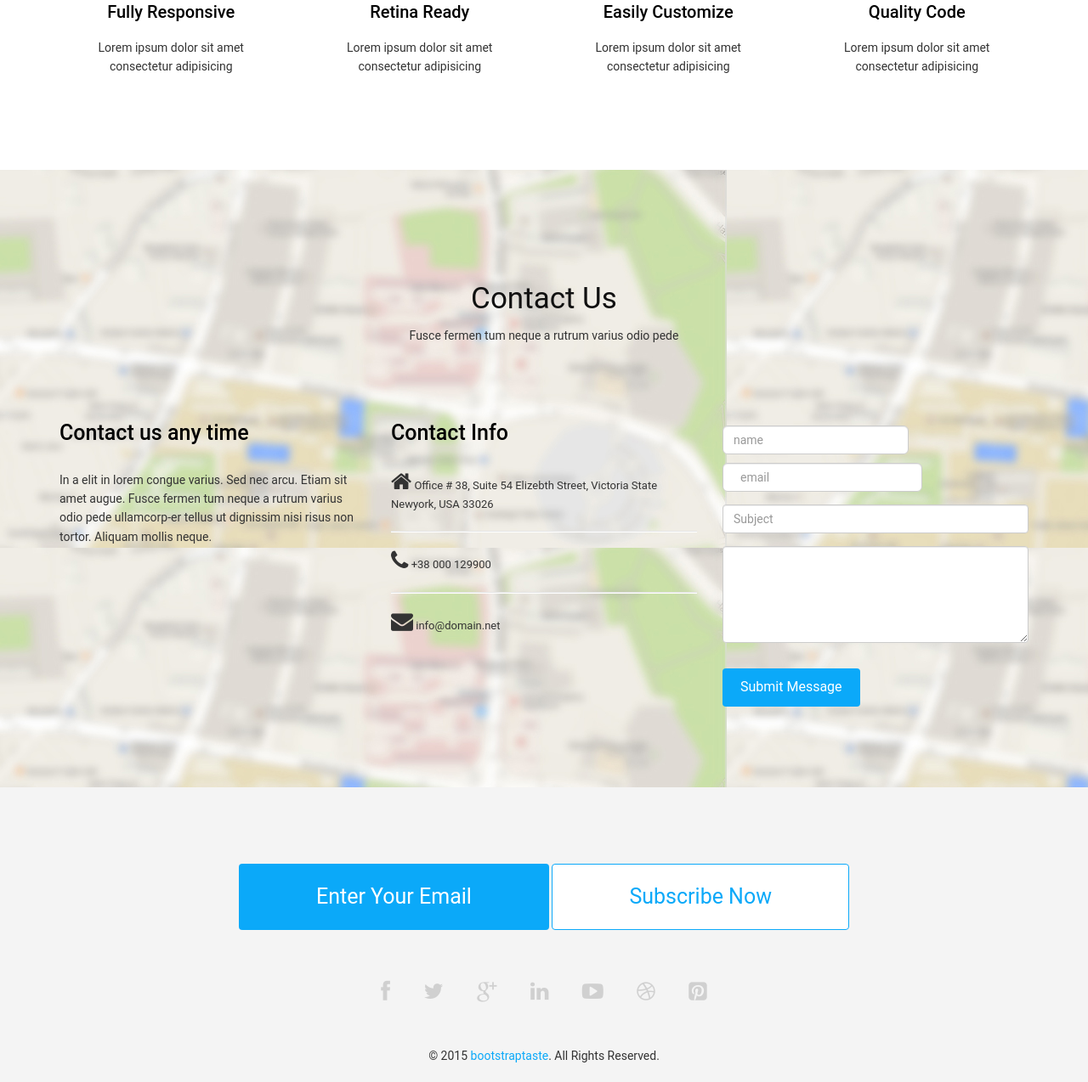
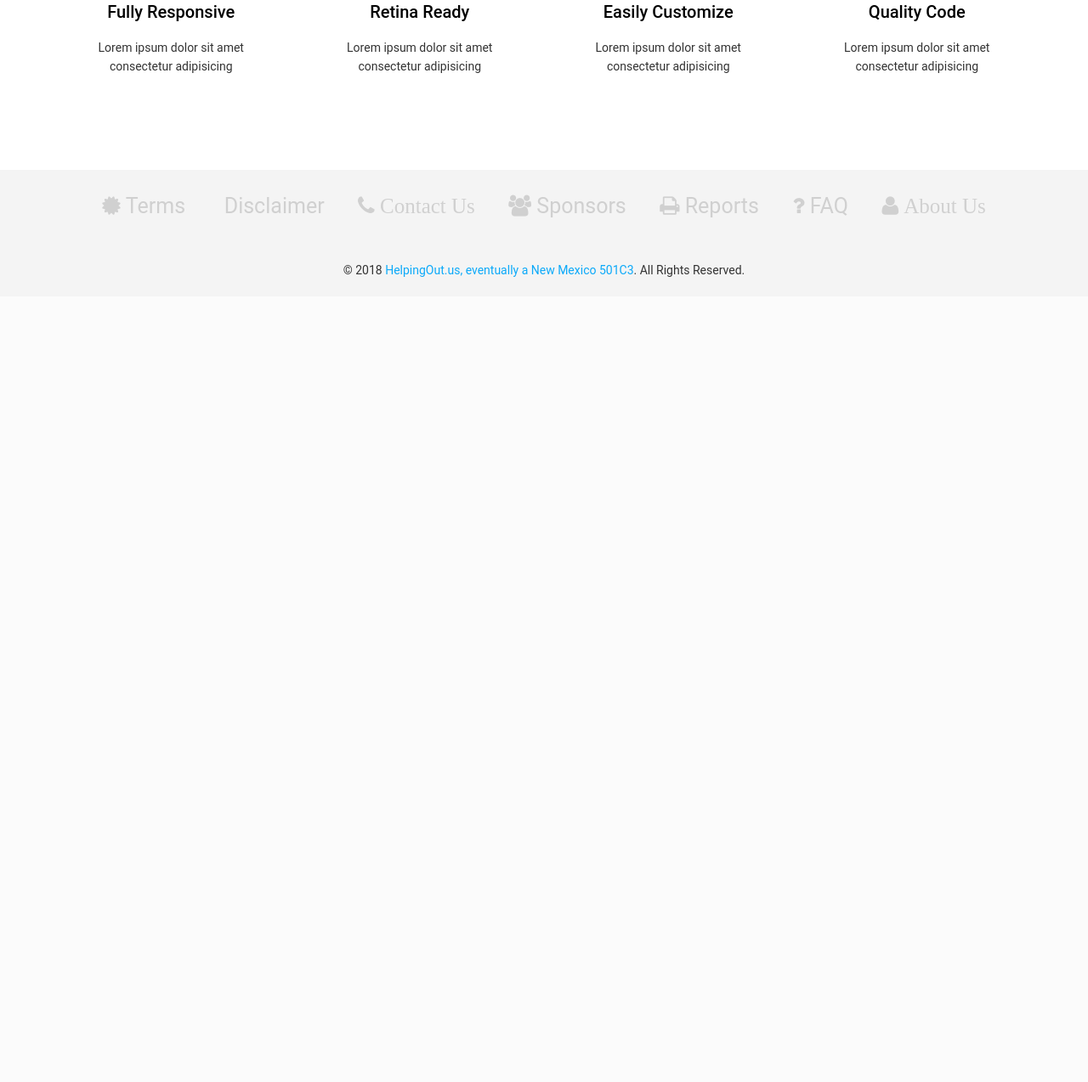
Before and after one commit to agauba5/DDCH4ABQ, a PHP site: page / in a window 1280 px wide. Shown: the part 486-1760 px from the top of the page at 85% size. After the commit the page ends 812 px from the top, so only its background shows below. Run offline with PHP 8.4, Linux system fonts and the light colour scheme.

Commit message:
Updated the hrefs and added the non-social network

```diff
--- a/assets/inc/standard_footer.inc.php
+++ b/assets/inc/standard_footer.inc.php
@@ -1,94 +1,23 @@
 
 	<footer>
-		<div id="contact">
-			<div class="container">
-				<div class="text-center">
-					<h3>Contact Us</h3>
-					<p>Fusce fermen tum neque a rutrum varius odio pede</p>
-				</div>
-			</div>
-			<div class="container">
-				<div class="row">
-					<div class="col-md-4 wow fadeInUp" data-wow-offset="0" data-wow-delay="0.2s">
-						<h2>Contact us any time</h2>
-						<p>In a elit in lorem congue varius. Sed nec arcu.
-						Etiam sit amet augue.
-						Fusce fermen tum neque a rutrum varius odio pede
-						ullamcorp-er tellus ut dignissim nisi risus non tortor.
-						Aliquam mollis neque.</p>
-					</div>
-
-					<div class="col-md-4 wow fadeInUp" data-wow-offset="0" data-wow-delay="0.4s">
-						<h2>Contact Info</h2>
-						<ul>
-							<li><i class="fa fa-home fa-2x"></i> Office # 38, Suite 54 Elizebth Street, Victoria State Newyork, USA 33026</li><hr>
-							<li><i class="fa fa-phone fa-2x"></i> +38 000 129900</li><hr>
-							<li><i class="fa fa-envelope fa-2x"></i> info@domain.net</li>
-						</ul>
-					</div>
-
-					<div class="col-md-4 wow fadeInUp" data-wow-offset="0" data-wow-delay="0.6s">
-						<form class="form-inline">
-							<div class="form-group">
-								<input type="name" class="form-control" id="exampleInputName" placeholder="name">
-							</div>
-							<div class="form-group">
-								<input type="email" class="form-control" id="exampleInputEmail1" placeholder="email">
-							</div>
-						</form>
-
-						<form>
-							<div class="form-group">
-								<input type="subject" class="form-control" placeholder="Subject">
-							</div>
-							<textarea class="form-control" rows="5"></textarea>
-							<div class="form-group">
-								<button type="submit" name="submit" class="btn btn-primary btn-lg" required="required">Submit Message</button>
-							</div>
-						</form>
-					</div>
-				</div>
-			</div>
-		</div><!--/#contact-->
-		<div class="container">
-			<div class="sub-footer">
-				<div class="text-center">
-					<div class="col-md-12">
-						<form class="form-inline">
-							<div class="form-group">
-								<button type="purchase" name="purchase" class="btn btn-primary btn-lg" required="required">Enter Your Email</button>
-							</div>
-							<div class="form-group">
-								<button type="subscribe" name="subscribe" class="btn btn-primary btn-lg" required="required">Subscribe Now</button>
-							</div>
-						</form>
-					</div>
-				</div>
-			</div>
-		</div>
 		<div class="social-icon">
 			<div class="container">
-				<div class="col-md-6 col-md-offset-3">
+				<div class="col-md-12">
 					<ul class="social-network">
-						<li><a href="#" class="fb tool-tip" title="Facebook"><i class="fa fa-facebook"></i></a></li>
-						<li><a href="#" class="twitter tool-tip" title="Twitter"><i class="fa fa-twitter"></i></a></li>
-						<li><a href="#" class="gplus tool-tip" title="Google Plus"><i class="fa fa-google-plus"></i></a></li>
-						<li><a href="#" class="linkedin tool-tip" title="Linkedin"><i class="fa fa-linkedin"></i></a></li>
-						<li><a href="#" class="ytube tool-tip" title="You Tube"><i class="fa fa-youtube-play"></i></a></li>
-						<li><a href="#" class="dribbble tool-tip" title="Dribbble"><i class="fa fa-dribbble"></i></a></li>
-						<li><a href="#" class="pinterest tool-tip" title="Pinterest"><i class="fa fa-pinterest-square"></i></a></li>
+						<li><a href="terms.php" class="tool-tip" title="Terms"><i class="fa fa-certificate"></i>&nbsp;Terms</a></li>
+						<li><a href="disclaimer.php" class="tool-tip" title="Disclaimer"><i class="fa fa-lega"></i>&nbsp;Disclaimer</a></li>
+						<li><a href="contact.php" class="tool-tip" title="Contact Us"><i class="fa fa-phone">&nbsp;Contact Us</i></a></li>
+						<li><a href="sponsors.php" class="tool-tip" title="Sponsors"><i class="fa fa-group"></i>&nbsp;Sponsors</a></li>
+						<li><a href="reports.php" class="tool-tip" title="Reports"><i class="fa fa-print"></i>&nbsp;Reports</a></li>
+						<li><a href="faq.php" class="tool-tip" title="FAQ"><i class="fa fa-question"></i>&nbsp;FAQ</a></li>
+						<li><a href="about.php" class="tool-tip" title="About Us"><i class="fa fa-user">&nbsp;About Us</i></a></li>
 					</ul>
 				</div>
 			</div>
 		</div>
 		<div class="text-center">
 			<div class="copyright">
-				&copy; 2015 <a target="_blank" href="http://bootstraptaste.com/" title="Free Twitter Bootstrap WordPress Themes and HTML templates">bootstraptaste</a>. All Rights Reserved.
+				&copy; 2018 <a target="_blank" href="http://helpingout.us/" title="Helping ourselves and our community to a better life">HelpingOut.us, eventually a New Mexico 501C3</a>. All Rights Reserved.
 			</div>
-            <!--
-                All links in the footer should remain intact.
-                Licenseing information is available at: http://bootstraptaste.com/license/
-                You can buy this theme without footer links online at: http://bootstraptaste.com/buy/?theme=Bikin
-            -->
 		</div>
 	</footer>
```
